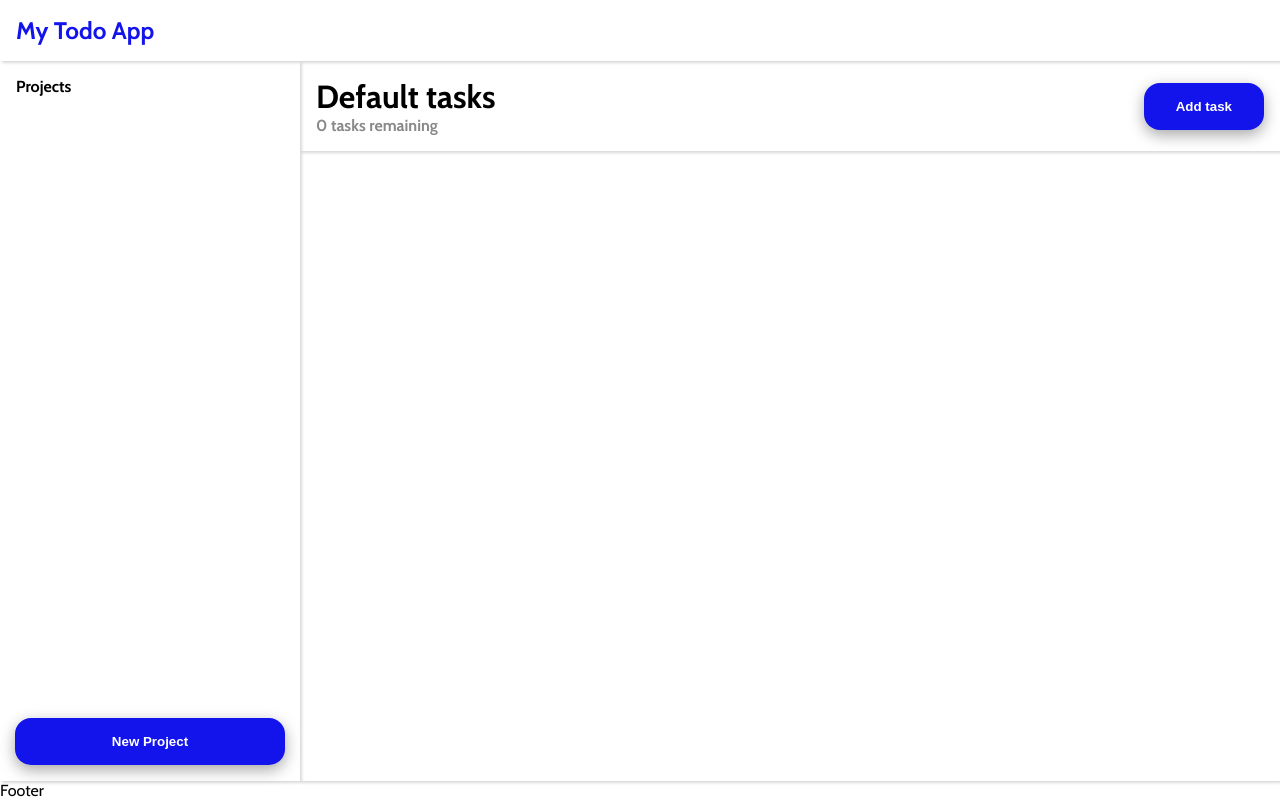
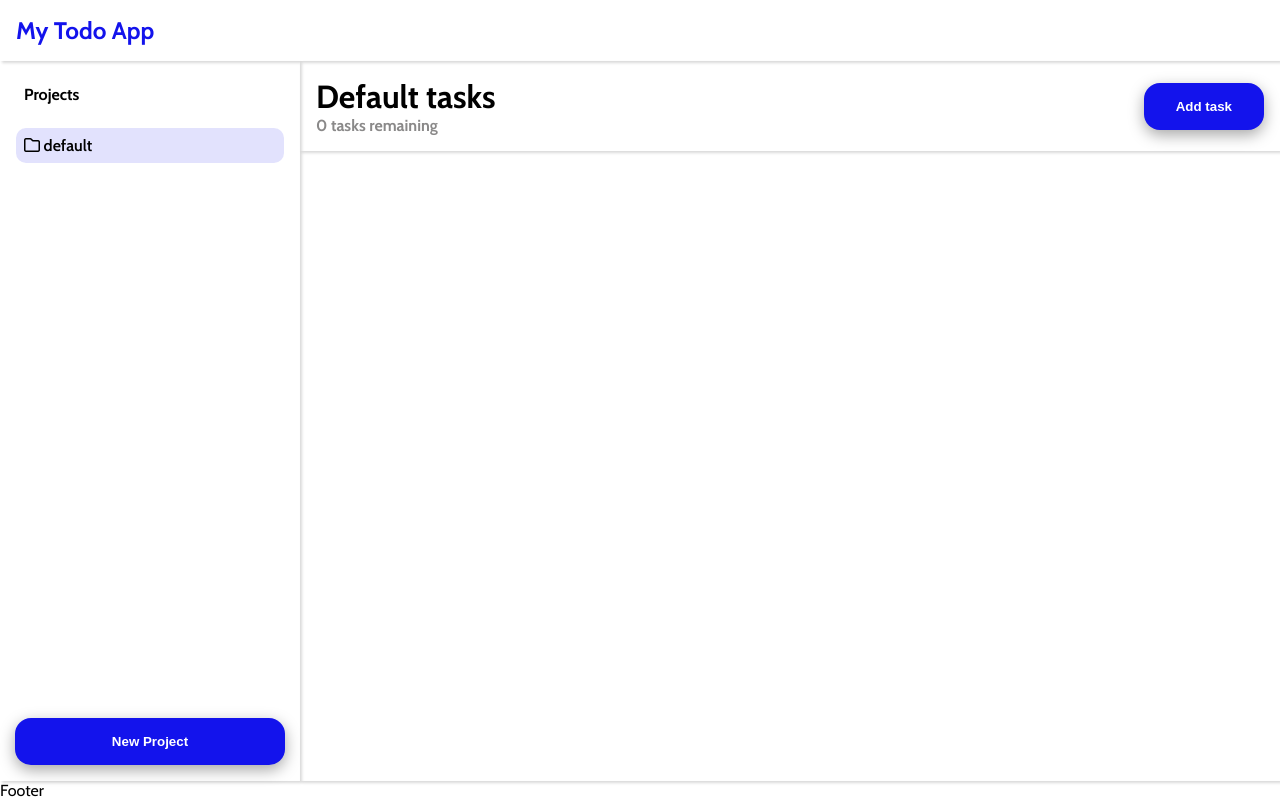
Before and after one commit to ShurjeelCS/todo-list, a website built with webpack: page src/template.html in a window 1280 px wide. Built offline with nearby package versions, Linux system fonts and the light colour scheme.

Commit message:
ui for project addition

```diff
--- a/src/index.js
+++ b/src/index.js
@@ -3,9 +3,10 @@ import { Todo } from "./todo";
 import {test} from "./todo";
 import { Project } from "./todo";
 import { updateList } from "./update";
+import { project } from "./update";
+import { projectList } from "./update";
+import { updateProjects } from "./update";
 
-
-const project = new Project("default");
 
 const addTask = document.querySelector(".add");
 
@@ -21,6 +22,8 @@ const addP = document.querySelector("#projectAdd");
 
 const newProject = document.querySelector("#newProjectBtn");
 
+updateProjects(project);
+
 newProject.addEventListener("click", () => {
     dialogtwo.showModal();
 });
@@ -35,10 +38,10 @@ addTask.addEventListener("click", () => {
 
 addP.addEventListener("click", () => {
     const projectName = document.querySelector("#projectName").value;
-    const project = new Project(projectName);
-    console.log(project);
-    dialog.close();
-    // updateList(project);
+    const projectTemp = new Project(projectName);
+    console.log(projectTemp);
+    updateProjects(projectTemp);
+    dialogtwo.close();
 });
 
 add.addEventListener("click", () => {
@@ -54,4 +57,4 @@ add.addEventListener("click", () => {
     //update UI
     updateList(project);
     dialog.close();
-})
+});
--- a/src/styles.css
+++ b/src/styles.css
@@ -218,3 +218,25 @@ footer {
     color: white;
     font-weight: 600;
 }
+
+aside h2 {
+    padding: .5rem;
+    font-size: 1rem;
+}
+
+.projects {
+    margin-top: 1rem;
+    display: flex;
+    flex-direction: column;
+    gap: 10px;
+}
+
+.projRow {
+    background-color: #1313ec1f;
+    border-radius: 10px;
+    padding: .5rem;
+}
+
+.projName {
+    font-weight: 600;
+}
--- a/src/template.html
+++ b/src/template.html
@@ -21,7 +21,16 @@ href="https://fonts.googleapis.com/css2?family=Material+Symbols+Outlined" />
 
         </h2>
 
-        <div class="projects"></div>
+        <div class="projects">
+        </div>
+
+        <template id="projTemp">
+            <div class="projRow">
+                <i class="fa-regular fa-folder"></i>
+                <span class="projName">Project name</span>
+            </div>
+        </template>
+
         <div class="btnRow">
             <button id="newProjectBtn">New Project</button>
         </div>
--- a/src/update.js
+++ b/src/update.js
@@ -1,7 +1,16 @@
 import { Todo } from "./todo";
 import { Project } from "./todo";
 
+//intialise list of projects
+let projectList = [];
+const project = new Project("default");
+// projectList.push(project);
+
+
 const wrapper = document.querySelector(".tasklist");
+const container = document.querySelector(".projects");
+
+
 
 function updateList(project) {
     wrapper.innerHTML = '';
@@ -18,10 +27,22 @@ function updateList(project) {
             project.todos.splice(index, 1);
             console.log(`the projects todo list is ${project.todos}`);
         });
+        console.log(clone.querySelector("#todoName").textContent + "this is what your looking for");
         clone.querySelector("#todoName").textContent = todo.title;
         clone.querySelector("#todoDate").textContent = todo.dueDate;
         wrapper.appendChild(clone);
     });
 }
 
-export { updateList };
+function updateProjects(project) {
+    container.innerHTML = '';
+    projectList.push(project);
+    let temp = document.querySelector("#projTemp");
+    for (let i = 0; i < projectList.length; i++) {
+        const clone = temp.content.cloneNode(true);
+        clone.querySelector(".projName").textContent = projectList[i].name;
+        container.appendChild(clone);
+    }
+}
+
+export { updateList, projectList, project, updateProjects };
```
